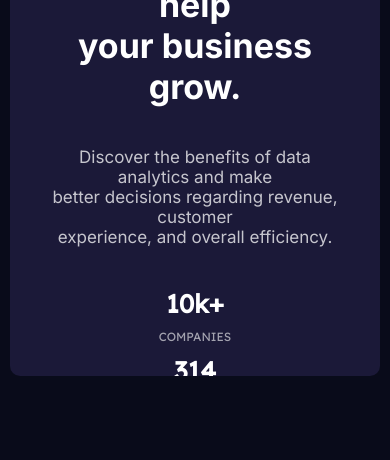
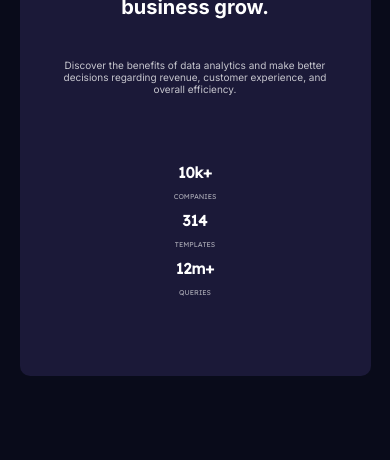
Before and after one commit to esdra00/stats-preview-card-component, a plain HTML site: page index.html in a window 390 px wide. Shown: the part 384-844 px from the top of the page. Drawn offline with Linux system fonts and the light colour scheme.

Commit message:
worked on media queries and other small things

```diff
--- a/index.html
+++ b/index.html
@@ -40,13 +40,12 @@
 			<div class="wrapper">
 				<section>
 					<header class="title">
-						Get <span>insights</span> that help<br />your
-						business grow.
+						Get <span>insights</span> that help your business
+						grow.
 					</header>
 					<p class="desc">
-						Discover the benefits of data analytics and
-						make<br />
-						better decisions regarding revenue, customer<br />
+						Discover the benefits of data analytics and make
+						better decisions regarding revenue, customer
 						experience, and overall efficiency.
 					</p>
 				</section>
--- a/media-queries.css
+++ b/media-queries.css
@@ -1,21 +1,21 @@
-@media screen and (max-width: 375px) {
-	:root {
-		--fontSize: 7.5px;
+@media (max-height: 650px) and (max-width: 375px) {
+	.card {
+		height: 70%;
+	}
+	body {
+		height: 150vh;
+		width: 100vw;
+		position: relative;
+		background-color: var(--veryDarkBlue);
 	}
 }
 @media screen and (max-width: 600px) {
 	:root {
-		--fontSize: 17px;
-	}
-	body {
-		height: 100vh;
-		width: 100vw;
-		position: relative;
-		background-color: var(--veryDarkBlue);
+		--fontSize: 10px;
 	}
 	.card {
 		height: 80%;
-		width: 95%;
+		width: 90%;
 		grid-template-columns: 100%;
 		grid-template-rows: 30% auto;
 	}
@@ -63,6 +63,10 @@
 		justify-content: space-evenly;
 		align-items: center;
 		justify-content: center;
+		text-align: center;
+	}
+	.wrapper section {
+		margin-bottom: 50px;
 	}
 	header {
 		margin-bottom: 15px;
--- a/style.css
+++ b/style.css
@@ -51,13 +51,13 @@ img {
 }
 .stats section .title {
 	color: var(--white);
-	font-size: calc(var(--fontSize)*1.5);
+	font-size: calc(var(--fontSize) * 1.5);
 	margin-bottom: 10px;
 	font-family: var(--ff-lexendDeca);
 }
 .stats section .desc {
 	color: var(--slightlyTransparentWhiteStats);
-	font-size: calc(var(--fontSize)*0.7);
+	font-size: calc(var(--fontSize) * 0.7);
 	text-transform: uppercase;
 	font-weight: 400;
 	padding: 0;
@@ -67,7 +67,7 @@ header {
 	color: var(--white);
 	padding: 10px;
 	margin-bottom: 20px;
-	font-size: calc(var(--fontSize) * 2) !important;
+	font-size: calc(var(--fontSize) * 2);
 	font-weight: 700;
 	font-family: var(--ff-inter);
 }
```
Also changed, not shown: 1 other file.
